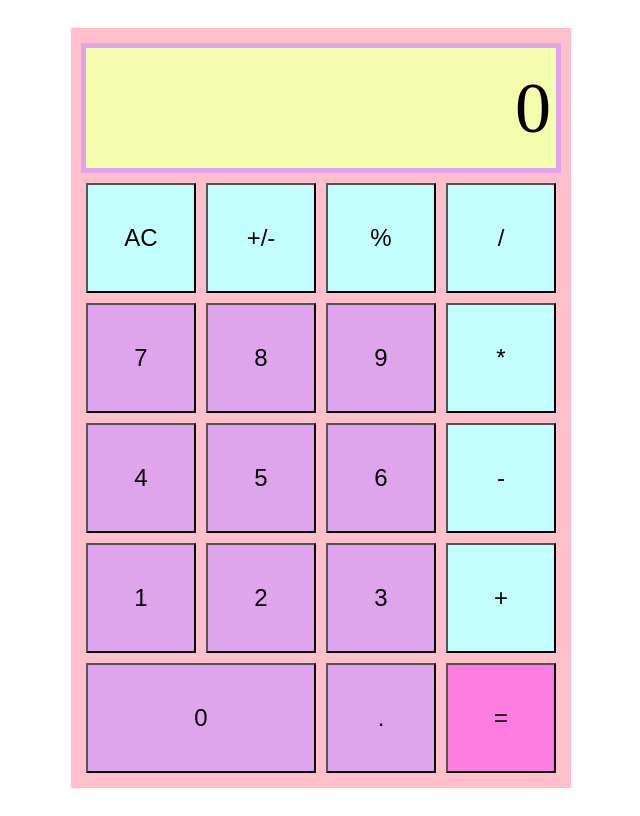
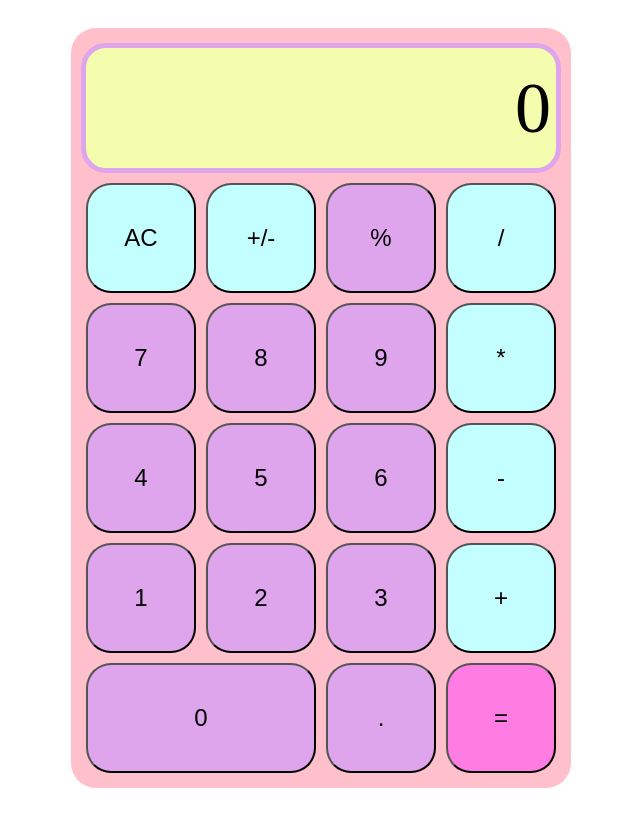
Before and after one commit to debbieSc/Calculator, a plain HTML site: page index.html in a window 1280 px wide. Shown: the whole page, without its empty margins (319-959 px from the left). Drawn offline with Linux system fonts and the light colour scheme.

Commit message:
added border radius

```diff
--- a/style.css
+++ b/style.css
@@ -6,6 +6,7 @@ body {
     justify-content: center;
     min-height: 100vh;
     align-items: center;
+
 }
 
 .container {
@@ -16,11 +17,13 @@ body {
     flex-wrap: wrap;
     justify-content: center;
     align-items: center;
+    border-radius: 25px;
 }
 
 #zero {
     width: 230px;
     height: 110px;
+    border-radius: 25px;
 
 }
 
@@ -31,8 +34,9 @@ body {
 #equalsSign {
     background-color: rgb(255, 124, 227);
 }
- #ac, #negNum, #percent, #divideSign, #multiplySign, #subtractSign, #plusSign {
+ #ac, #negNum, #del, #divideSign, #multiplySign, #subtractSign, #plusSign {
     background-color: rgb(196, 255, 255);
+
  }
 
  button {
@@ -41,6 +45,7 @@ body {
     margin: 5px;
     background-color: rgb(222, 165, 236);
     font-size: 24px;
+    border-radius: 25px;
 }
 
 .display {
@@ -55,6 +60,7 @@ body {
     align-items: center;
     justify-content: end;
     padding: 5px;
+    border-radius: 25px;
 }
 
 .buttons {
```
